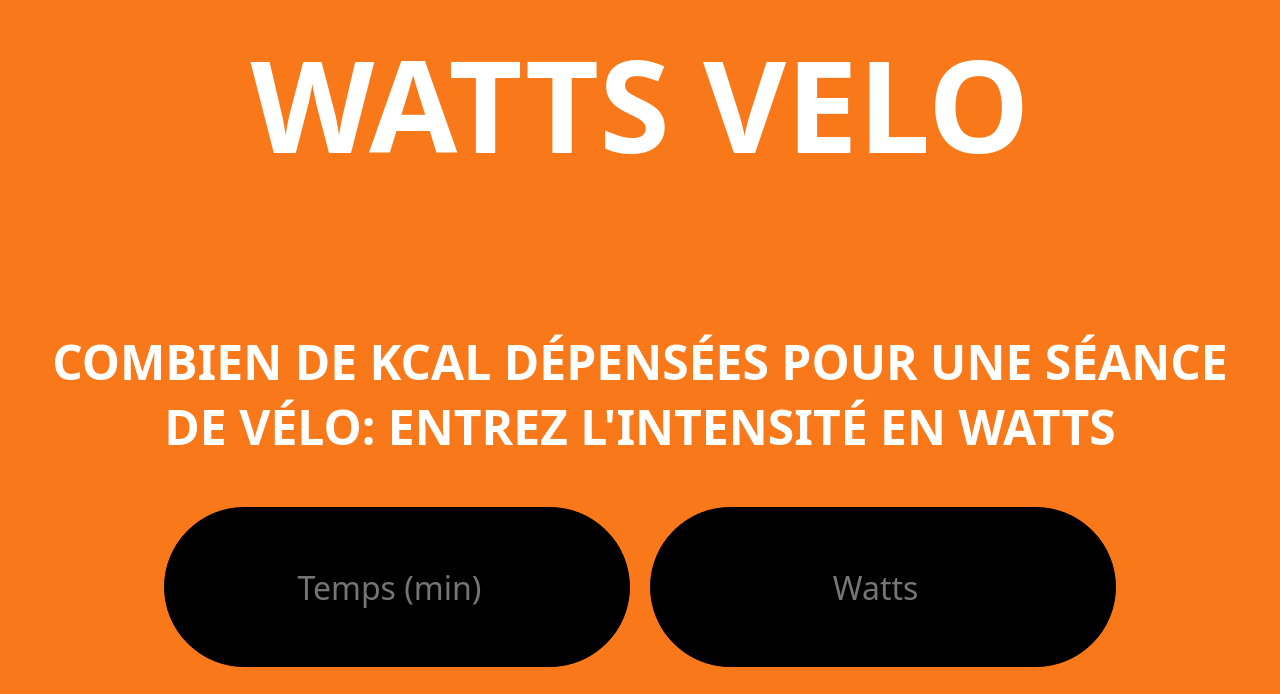
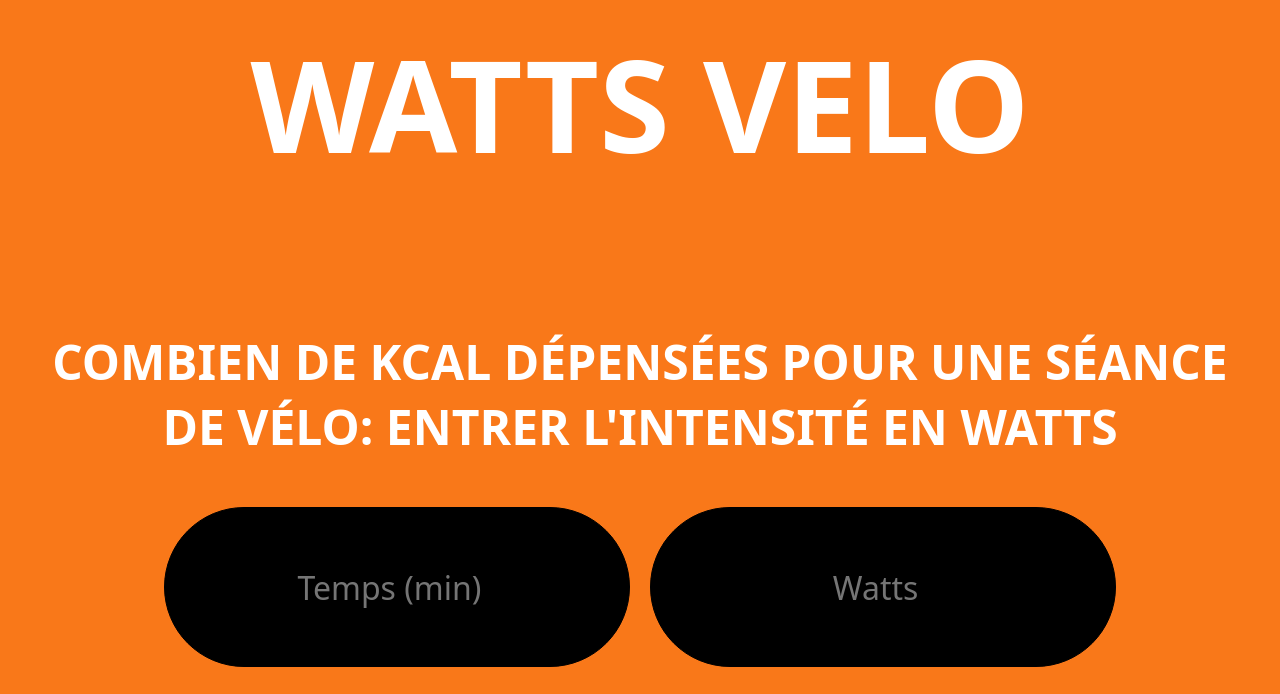
Before and after one commit to dekefake/bike_kcal_watts, a plain HTML site: page index.html in a window 1280 px wide. Shown: the part 106-800 px from the top of the page. Drawn offline with Linux system fonts and the light colour scheme.

Commit message:
Update index.html

```diff
--- a/index.html
+++ b/index.html
@@ -1 +1 @@
-<html> <head> <title>WATTS VÉLO</title> </head> <body> <div id="cont"> <h2>WATTS VELO</h2> <p> <strong>COMBIEN DE KCAL DÉPENSÉES POUR UNE SÉANCE DE VÉLO: ENTREZ L'INTENSITÉ EN WATTS</strong> </p><div> <input type="number" id="minutes" placeholder="Temps (min)"> <input type="number" id="watts" placeholder="Watts"> <button id="calc">CALCULER</button> </div><b id="answer"></b> </div></body> <script>var p=document.getElementById("calc");function calc(){var e=document.getElementById("watts").value,t=document.getElementById("watts").value,n=Math.floor(t/60),a=e/4.186/.24/1e3*60,l=(t-=60*n)+" min";n>0&&(l=n+"h"+t+"min",0==t&&(l=n+"h"));var c=Math.round(a*n*60+a*t),r="KCal pour "+l+" : "+c+" KCal<br>Soit "+Math.round(c/7.7)+"gr de graisses brûlées";document.getElementById("answer").innerHTML=r}p.onclick=calc;</script> <style>html{background:#f97819;margin:0;padding:0}body{margin:0;padding:0;height:70vh;width:100vw}#cont{display:flex;flex-direction:column;text-align:center;margin:2vh 32px 32px;justify-content:space-evenly}#cont *{color:#fff;font-family:system-ui}button,input{text-align:center;height:5em!important;background-color:#000;border-radius:4em;border:1px solid #000;font-size:2em}#minutes{margin-right:16px}button{padding:1em 3em;margin-top:32px}h2{font-size:8em}b,p{margin-top:32px;font-size:3em}.bike{display:none;width:400px;height:400px;bottom:0;position:fixed;transform:translateX(-50%);left:50%}</style></html>
+<html> <head> <title>WATTS VÉLO</title> </head> <body> <div id="cont"> <h2>WATTS VELO</h2> <p> <strong>COMBIEN DE KCAL DÉPENSÉES POUR UNE SÉANCE DE VÉLO: ENTRER L'INTENSITÉ EN WATTS</strong> </p><div> <input type="number" id="minutes" placeholder="Temps (min)"> <input type="number" id="watts" placeholder="Watts"> <button id="calc">CALCULER</button> </div><b id="answer"></b> </div></body> <script>var p=document.getElementById("calc");function calc(){var e=document.getElementById("watts").value,t=document.getElementById("watts").value,n=Math.floor(t/60),a=e/4.186/.24/1e3*60,l=(t-=60*n)+" min";n>0&&(l=n+"h"+t+"min",0==t&&(l=n+"h"));var c=Math.round(a*n*60+a*t),r="KCal pour "+l+" : "+c+" KCal<br>Soit "+Math.round(c/7.7)+"gr de graisses brûlées";document.getElementById("answer").innerHTML=r}p.onclick=calc;</script> <style>html{background:#f97819;margin:0;padding:0}body{margin:0;padding:0;height:70vh;width:100vw}#cont{display:flex;flex-direction:column;text-align:center;margin:2vh 32px 32px;justify-content:space-evenly}#cont *{color:#fff;font-family:system-ui}button,input{text-align:center;height:5em!important;background-color:#000;border-radius:4em;border:1px solid #000;font-size:2em}#minutes{margin-right:16px}button{padding:1em 3em;margin-top:32px}h2{font-size:8em}b,p{margin-top:32px;font-size:3em}.bike{display:none;width:400px;height:400px;bottom:0;position:fixed;transform:translateX(-50%);left:50%}</style></html>
```
